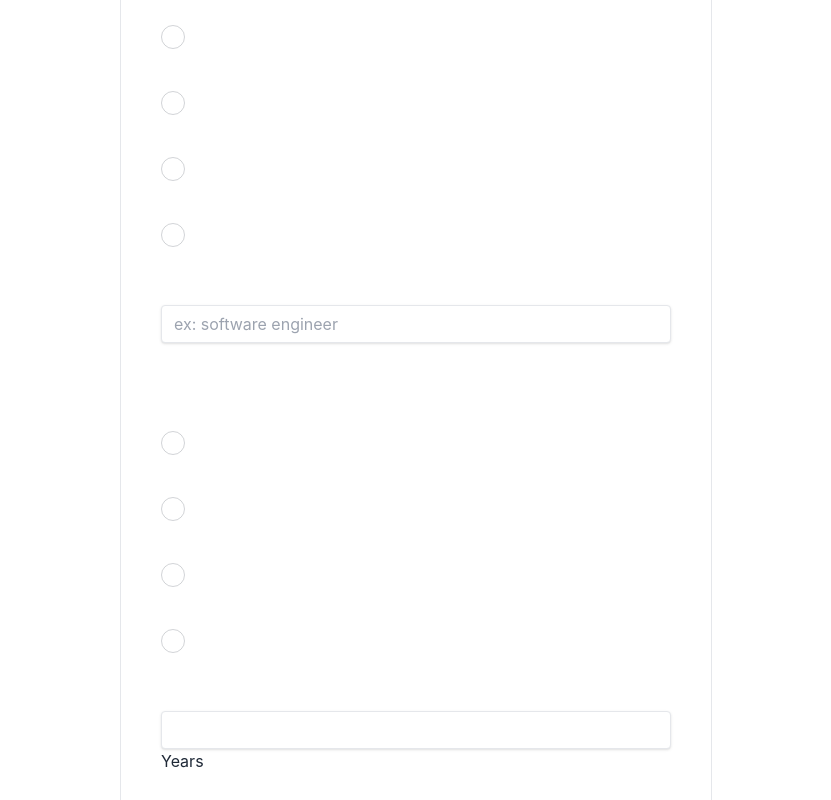
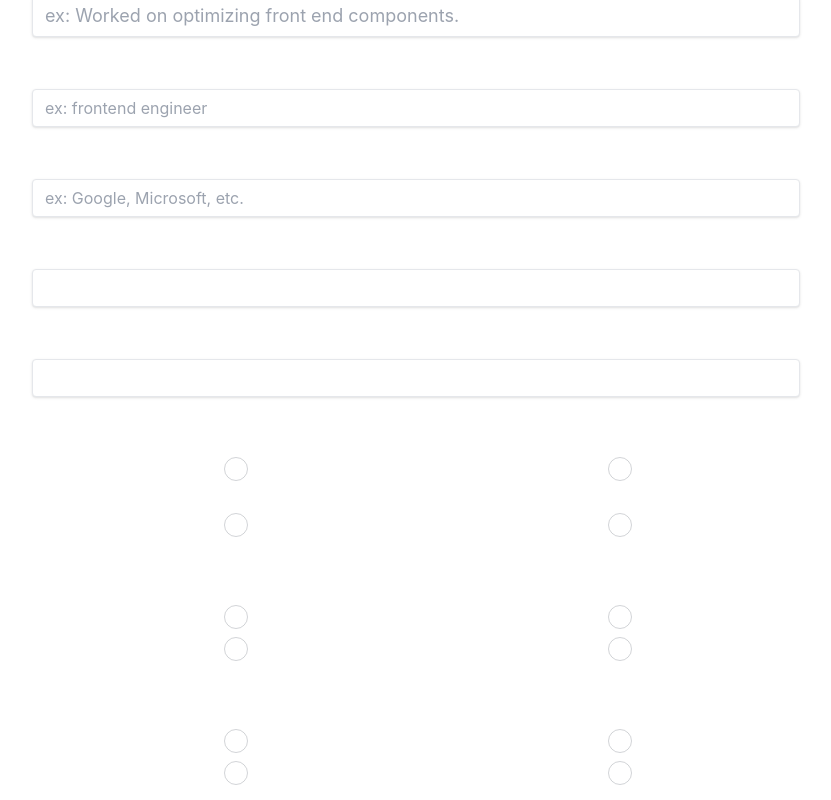
Before and after one commit to ronnie-rios/app-tracker, a React (Create React App) app in the folder frontend/: page /profile/1 in a window 1280 px wide. Shown: the part 420-1220 px from the top of the page, without its empty margins (224-1055 px from the left). Built offline with nearby package versions, Linux system fonts and the light colour scheme; no server answers.

Commit message:
adjust radio buttons to be in line

```diff
--- a/frontend/src/Components/EditQuestions.jsx
+++ b/frontend/src/Components/EditQuestions.jsx
@@ -8,6 +8,7 @@ const EditQuestions = () => {
   const [formData, setFormData] = useState({
     roleLookingFor: '',
     idealCompany: '',
+    jobDesc: '',
     jobLevel: '',
     previousRole: '',
     workType: '',
@@ -51,10 +52,40 @@ const postData = async () => {
   }
 }
   return (
-    <div className='w-full max-w-2xl mx-auto p-10'>
-      <div className='form-control p-10 border border-gray-200 rounded-lg'>
+    <div className='w-full max-w-4xl mx-auto p-6'>
+      <div className='form-control p-10 '>
         <h2>Please answer the questions to the best of your ability. We will use this data to match you to relevant jobs</h2>
         <form onChange={formHandler} onSubmit={formSubmit}>
+          <div className="mb-4">
+              <label className='block text-lg text-white mb-2'>Current (or previous) Role / Title:</label>
+              <input
+                className='shadow appearance-none border rounded w-full py-2 px-3 bg-white text-black leading-tight focus:outline-none focus:shadow-outline'
+                type='text'
+                name='previousRole'
+                placeholder="ex: software engineer"
+                required
+              />
+          </div>
+          <div className="mb-4">
+            <label className='block text-lg text-white mb-2'>Overall professional experience?</label>
+            <input
+              className='input-group shadow appearance-none border rounded w-full py-2 px-3 bg-white text-black leading-tight focus:outline-none focus:shadow-outline'
+              type='number'
+              name='overallExperience'
+              min={0}
+            />
+              <span>Years</span>
+          </div>
+          <div className="mb-4">
+            <label className='block text-lg text-white mb-2'>Summarize your experience.</label>
+            <input
+              className='"textarea textarea-bordered textarea-lg w-full shadow appearance-none border rounded  py-2 px-3 bg-white text-black leading-tight focus:outline-none focus:shadow-outline'
+              type='textarea'
+              name='jobDesc'
+              placeholder='ex: Worked on optimizing front end components.'
+              required
+            />
+          </div>
           <div className="mb-4">
             <label className='block text-lg text-white mb-2'>Enter the role you are looking for:</label>
             <input
@@ -76,99 +107,6 @@ const postData = async () => {
             />
           </div>
           <div className="mb-4">
-            <label className='block text-lg text-white mb-2'>What type of jobs do you want to apply for?</label>
-            <label className='block text-lg text-white mb-2'>Entry Level (0 - 1 years)</label>
-            <input
-              className='radio'
-              type='radio'
-              name='jobLevel'
-              value='0-1 years'
-              checked={formData.jobLevel === '0-1 years'}
-              //onChange={formHandler}
-              />
-            <label className='block text-lg text-white mb-2'>Early Career Level (2-5 years)</label>
-            <input
-              className='radio'
-              type='radio'
-              name='jobLevel'
-              value='2-5 years'
-              checked={formData.jobLevel === '2-5 years'}
-
-              />
-            <label className='block text-lg text-white mb-2'>Mid-Level (5-7 years)</label>
-            <input
-              className='radio'
-              type='radio'
-              name='jobLevel'
-              value='5-7 years'
-              checked={formData.jobLevel === '5-7 years'}
-
-              />
-           <label className='block text-lg text-white mb-2'>Senior Level (7+ years)</label>
-            <input
-              className='radio'
-              type='radio'
-              name='jobLevel'
-              value='7 years'
-              checked={formData.jobLevel === '7 years'}
-
-            />
-          </div>
-          <div className="mb-4">
-            <label className='block text-lg text-white mb-2'>Current (or previous) Role / Title:</label>
-            <input
-              className='shadow appearance-none border rounded w-full py-2 px-3 bg-white text-black leading-tight focus:outline-none focus:shadow-outline'
-              type='text'
-              name='previousRole'
-              placeholder="ex: software engineer"
-              required
-            />
-          </div>
-          <div className="mb-4">
-            <label className='block text-lg text-white mb-2'>Type of work? Remote, Hybrid, In Office:</label>
-            <label className='block text-lg text-white mb-2'>Remote</label>
-            <input
-              className='radio'
-              type='radio'
-              name='workType'
-              value='remote'
-              checked={formData.workType === 'remote'}
-            />
-            <label className='block text-lg text-white mb-2'>Hybrid</label>
-            <input
-              className='radio'
-              type='radio'
-              name='workType'
-              value='hybrid'
-              checked={formData.workType === 'hybrid'}
-            />
-            <label className='block text-lg text-white mb-2'>In Office</label>
-            <input
-              className='radio'
-              type='radio'
-              name='workType'
-              value='office'
-              checked={formData.workType === 'office'}
-            />
-            <label className='block text-lg text-white mb-2'>No preference</label>
-            <input
-              className='radio'
-              type='radio'
-              name='workType'
-              value='any'
-              checked={formData.workType === 'any'}
-            />
-          </div>
-          <div className="mb-4">
-            <label className='block text-lg text-white mb-2'>Overall professional experience?</label>
-            <input
-              className='input-group shadow appearance-none border rounded w-full py-2 px-3 bg-white text-black leading-tight focus:outline-none focus:shadow-outline'
-              type='number'
-              name='overallExperience'
-            />
-              <span>Years</span>
-          </div>
-          <div className="mb-4">
             <label className='block text-lg text-white mb-2'>Highest education achieved?</label>
             <input
               className='shadow appearance-none border rounded w-full py-2 px-3 bg-white text-black leading-tight focus:outline-none focus:shadow-outline'
@@ -183,12 +121,87 @@ const postData = async () => {
               className='shadow appearance-none border rounded w-full py-2 px-3 bg-white text-black leading-tight focus:outline-none focus:shadow-outline'
               type='number'
               name='salary'
+              min={0}
+            />
+          </div>
+          <label className='text-lg text-white mb-4'>What type of jobs do you want to apply for?</label>
+          <div className="mb-4 grid grid-cols-4 mt-4 content-center">
+            <label className='block text-md text-white mb-2'>Entry Level (0 - 1 years)</label>
+            <input
+              className='radio'
+              type='radio'
+              name='jobLevel'
+              value='0-1 years'
+              checked={formData.jobLevel === '0-1 years'}
+              //onChange={formHandler}
+              />
+            <label className='block text-md text-white mb-2'>Early Career Level (2-5 years)</label>
+            <input
+              className='radio'
+              type='radio'
+              name='jobLevel'
+              value='2-5 years'
+              checked={formData.jobLevel === '2-5 years'}
+
+              />
+            <label className='block text-md text-white mb-2'>Mid-Level (5-7 years)</label>
+            <input
+              className='radio'
+              type='radio'
+              name='jobLevel'
+              value='5-7 years'
+              checked={formData.jobLevel === '5-7 years'}
+
+              />
+           <label className='block text-md text-white mb-2'>Senior Level (7+ years)</label>
+            <input
+              className='radio'
+              type='radio'
+              name='jobLevel'
+              value='7 years'
+              checked={formData.jobLevel === '7 years'}
 
             />
           </div>
-          <div className="mb-4">
-            <label className='block text-lg text-white mb-2'>Work status?</label>
-            <label className='block text-lg text-white mb-2'>U.S. Citizen</label>
+
+          <label className='block text-lg text-white mb-2'>Type of work? Remote, Hybrid, In Office:</label>
+          <div className="my-4 grid grid-cols-4 content-center">
+            <label className='block text-md text-white mb-2'>Remote</label>
+            <input
+              className='radio'
+              type='radio'
+              name='workType'
+              value='remote'
+              checked={formData.workType === 'remote'}
+            />
+            <label className='block text-md text-white mb-2'>Hybrid</label>
+            <input
+              className='radio'
+              type='radio'
+              name='workType'
+              value='hybrid'
+              checked={formData.workType === 'hybrid'}
+            />
+            <label className='block text-md text-white mb-2'>In Office</label>
+            <input
+              className='radio'
+              type='radio'
+              name='workType'
+              value='office'
+              checked={formData.workType === 'office'}
+            />
+            <label className='block text-md text-white mb-2'>No preference</label>
+            <input
+              className='radio'
+              type='radio'
+              name='workType'
+              value='any'
+              checked={formData.workType === 'any'}
+            />
+          </div>
+          <label className='block text-lg text-white mb-2'>Work status?</label>
+          <div className="my-4 grid grid-cols-4 content-center">
+            <label className='block text-md text-white mb-2'>U.S. Citizen</label>
             <input
               className='radio'
               type='radio'
@@ -196,7 +209,7 @@ const postData = async () => {
               value='US citizen'
               checked={formData.workCitizen === 'US citizen'}
             />
-            <label className='block text-lg text-white mb-2'>Will require sponsorship.</label>
+            <label className='block text-md text-white mb-2'>Will require sponsorship.</label>
             <input
               className='radio'
               type='radio'
@@ -204,12 +217,20 @@ const postData = async () => {
               value='sponsorship'
               checked={formData.workCitizen === 'sponsorship'}
             />
-            <label className='block text-lg text-white mb-2'>H-1B </label>
+            <label className='block text-md text-white mb-2'>H-1B </label>
             <input
               className='radio'
               type='radio'
               name='workCitizen'
               value='H-1B'
+              checked={formData.workCitizen === 'H-1B'}
+            />
+            <label className='block text-md text-white mb-2'>International Student </label>
+            <input
+              className='radio'
+              type='radio'
+              name='workCitizen'
+              value='international-student'
               checked={formData.workCitizen === 'H-1B'}
             />
           </div>
```
Also changed, not shown: 1 other file (tests, documents, lock files or other folders).
